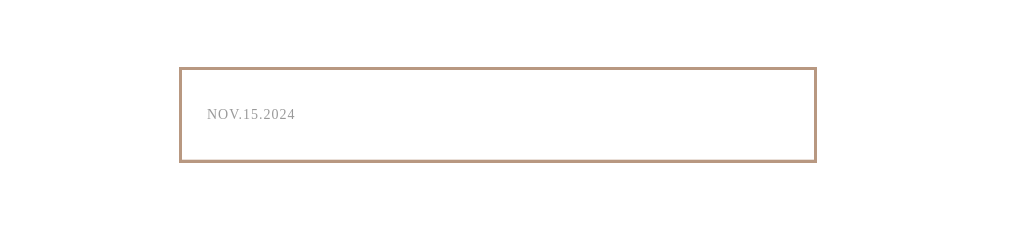
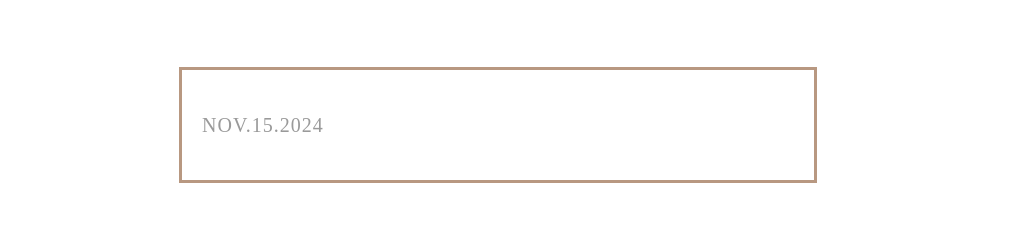
Before and after one commit to JamesChen1118/jia-project, a React (Vite) app: page / in a window 1280 px wide. Shown: the part 2185-2415 px from the top of the page, without its empty margins (142-1177 px from the left). Built offline with nearby package versions, Linux system fonts and the light colour scheme; the HTML template or start-up script is replaced by a standard one.

Commit message:
feat: Home News  section change v1

```diff
--- a/src/pages/Home/index.css
+++ b/src/pages/Home/index.css
@@ -156,8 +156,8 @@
 }
 
 .about-text img {
-    width: 25rem;
-    height: 30rem;
+    width: 400px;
+    height: 500px;
 }
 
 
@@ -165,7 +165,7 @@
 /* ---------- Menu 菜單展示區域 ---------- */
 .menuList {
     width: 80%;
-    margin: 0 auto;
+    margin: 50px auto;
 }
 
 .menuList .menuRow {
@@ -193,117 +193,61 @@
     width: 50%;
 }
 
-.newsArea .wrap {
-    opacity: 0;
-    -webkit-transform: translateY(40px);
-    transform: translateY(40px);
-    -webkit-transition-delay: 0.5s;
-    transition-delay: 0.5s;
-}
-
-.newsArea .wrap.is-inview {
-    opacity: 1;
-    -webkit-transform: translateY(0);
-    transform: translateY(0);
-}
-
-.newsArea .wrap.is-inview .newsList {
-    opacity: 1;
-    -webkit-transform: translateY(0);
-    transform: translateY(0);
-}
-
-.newsArea .titleBox .titleEn {
-    max-width: 600px;
-}
-
-.newsArea .newsList {
-    padding-top: 50px;
-    max-width: 980px;
-    width: 100%;
-    margin: 0 auto;
-    opacity: 0;
-    -webkit-transform: translateY(40px);
-    transform: translateY(40px);
-    -webkit-transition-delay: 1s;
-    transition-delay: 1s;
-}
-
-.newsArea .newsItem {
-    border-bottom: 1px solid rgba(184, 152, 129, 0.3);
-}
-
-.newsArea .newsItem:hover .Txt .top::after,
-.newsArea .newsItem.open .Txt .top::after {
-    width: 100%;
-}
-
 .newsArea .item {
     cursor: pointer;
 }
 
-.newsArea .Txt {
+.new-item {
     color: #fff;
 }
 
-.newsArea .Txt .top {
+.newsArea .new-item .top {
     position: relative;
     padding: 20px;
-    padding-left: 25px;
-    display: -webkit-box;
-    display: -ms-flexbox;
     display: flex;
-    -webkit-box-align: center;
-    -ms-flex-align: center;
+    text-align: center;
     align-items: center;
 }
 
-.newsArea .Txt .top::before {
+.newsArea .new-item .top::before {
     content: "";
     position: absolute;
-    top: 40%;
+    top: 35%;
     right: 30px;
-    -webkit-transform: translateY(-50%);
-    transform: translateY(-50%);
     display: block;
-    width: 8px;
-    height: 8px;
+    width: 10px;
+    height: 10px;
     border-right: 1px solid #fff;
     border-bottom: 1px solid #fff;
-    -webkit-transform: rotate(45deg);
     transform: rotate(45deg);
 }
 
-.newsArea .Txt .top::after {
-    content: "";
-    position: absolute;
-    bottom: 0;
-    left: 0;
-    display: block;
-    height: 1px;
-    width: 0;
-    background: #b89881;
+.top:hover {
+    /* transform: scale(1.05); */
 }
 
-.newsArea .Txt .dateBox {
+
+.newsArea .new-item .dateBox {
     font-family: "Crimson Text", serif;
-    font-size: 14px;
+    font-size: 20px;
     text-transform: uppercase;
     letter-spacing: 1px;
     color: #9a9a9a;
     width: 120px;
 }
 
-.newsArea .Txt .title {
+
+
+.newsArea .new-item .title {
     padding-left: 15px;
     padding-right: 25px;
-    font-size: 14px;
-    font-weight: 300;
+    font-size: 20px;
+    font-weight: bold;
     line-height: 1.5;
     letter-spacing: 1.4px;
 }
 
-.newsArea .Txt .bottom {
+.newsArea .new-item .bottom {
     padding: 40px 20px;
     padding-left: 25px;
     display: none;
@@ -311,18 +255,18 @@
     cursor: auto;
 }
 
-.newsArea .Txt .textEditor .textBox {
+.newsArea .new-item .textEditor .textBox {
     display: -webkit-box;
     display: -ms-flexbox;
     display: flex;
 }
 
-.newsArea .Txt .textEditor .textBox .text,
-.newsArea .Txt .textEditor .textBox .Img {
+.newsArea .new-item .textEditor .textBox .text,
+.newsArea .new-item .textEditor .textBox .Img {
     width: 50%;
 }
 
-.newsArea .Txt .textEditor .textBox .text {
+.newsArea .new-item .textEditor .textBox .text {
     padding-right: 25px;
     font-size: 14px;
     font-weight: 300;
@@ -330,12 +274,12 @@
     letter-spacing: 0.5px;
 }
 
-.newsArea .Txt .textEditor .textBox .Img {
+.newsArea .new-item .textEditor .textBox .Img {
     padding-left: 25px;
     padding-right: 15px;
 }
 
-.newsArea .Txt .textEditor .textBox .Img img {
+.newsArea .new-item .textEditor .textBox .Img img {
     display: block;
 }
 
--- a/src/pages/Home/index.jsx
+++ b/src/pages/Home/index.jsx
@@ -49,7 +49,7 @@ const Home = () => {
       <div className="newsArea">
         <div className="newsItem">
           <div className="item">
-            <div className="Txt">
+            <div className="new-item">
               <div className="top">
                 <div className="dateBox">
                   <div className="date">Nov.15.2024</div>
```
